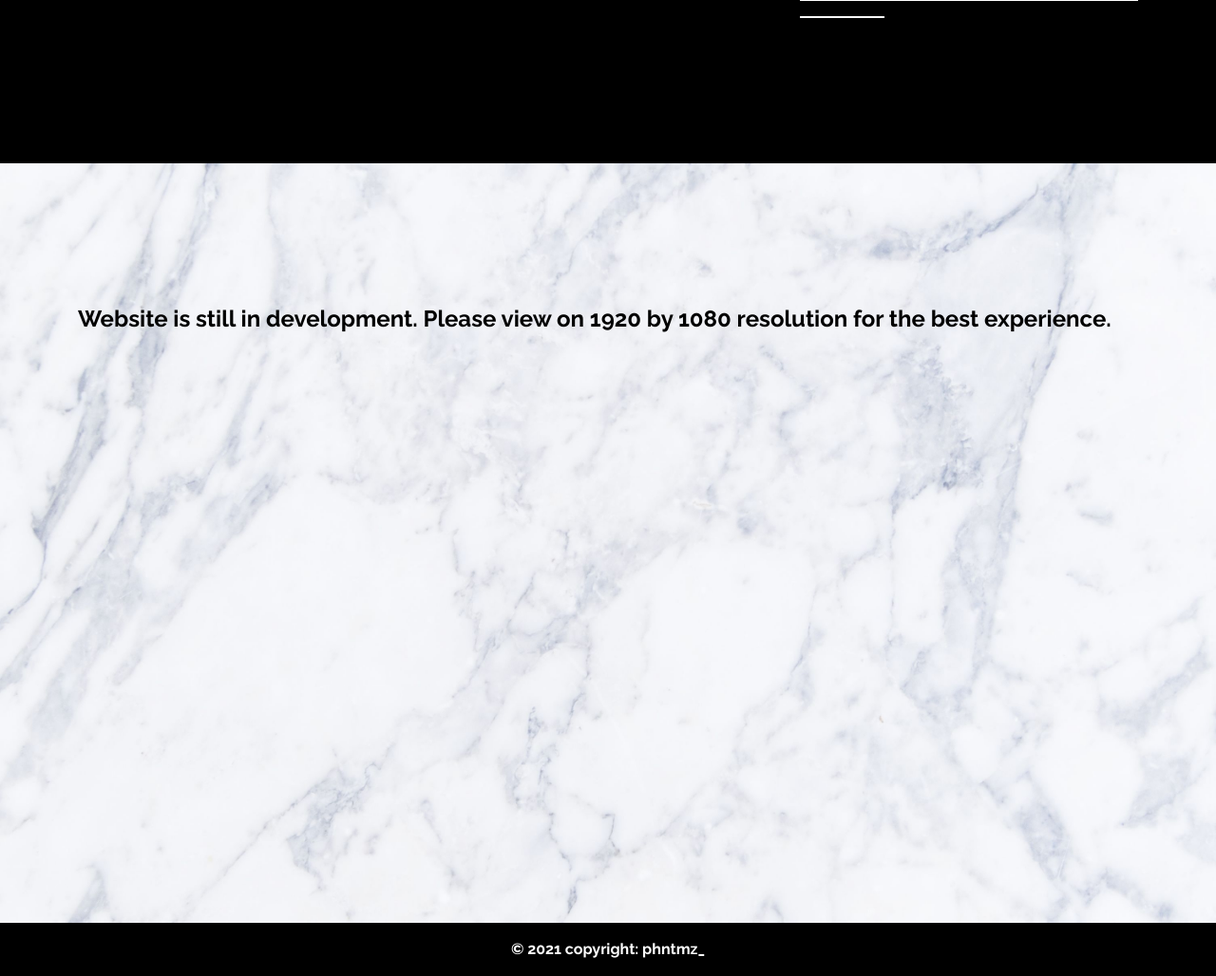
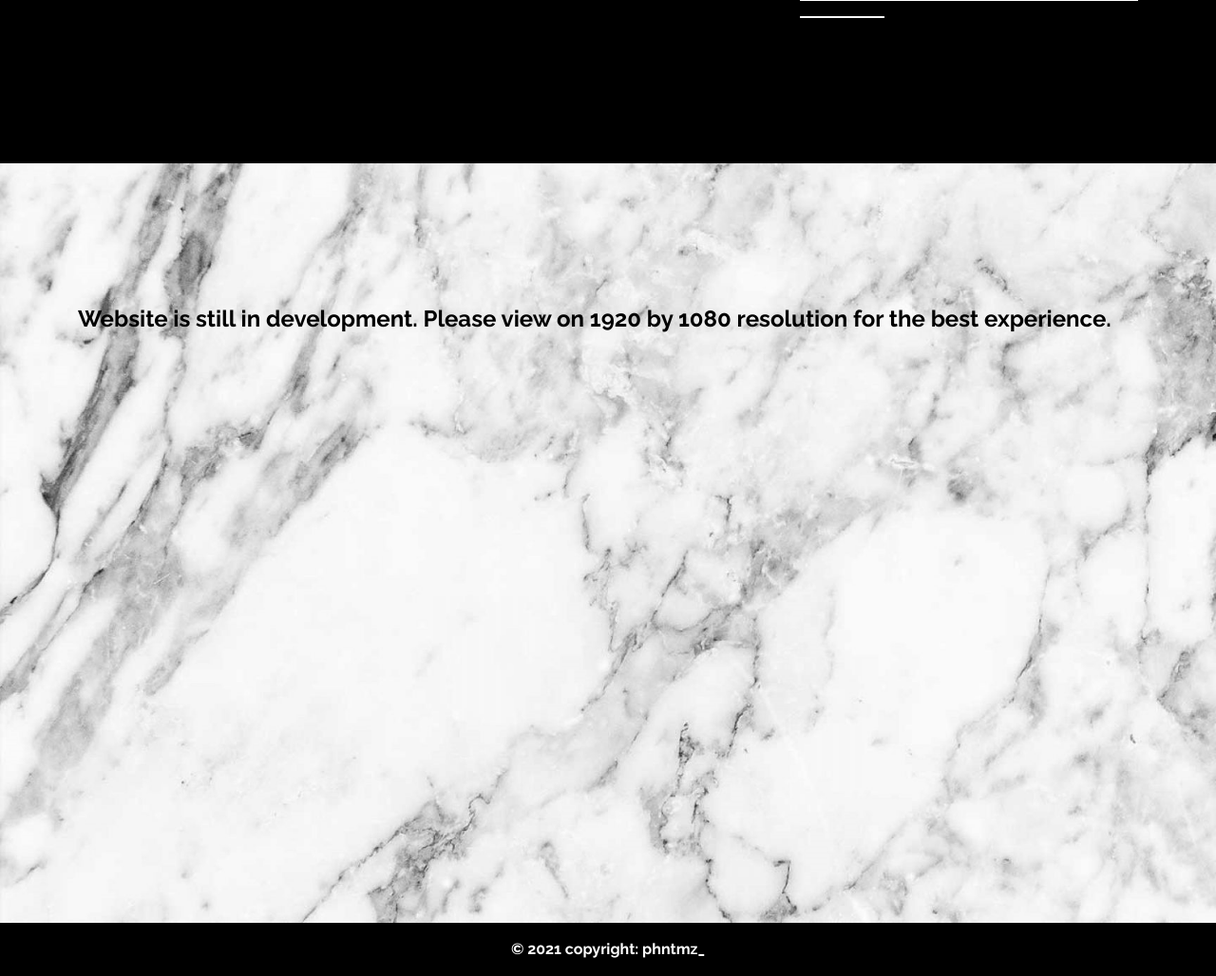
Before and after one commit to fntmz/phntmz_, a Django app: page / in a window 1280 px wide. Shown: the part 628-1656 px from the top of the page at 95% size. Run offline with Django 3.2, Linux system fonts and the light colour scheme; some libraries are stand-ins or nearby versions.

Commit message:
changed body background to another img

```diff
--- a/hello/static/css/darkmode.css
+++ b/hello/static/css/darkmode.css
@@ -1,7 +1,7 @@
 body[data-theme='dark_theme'] {
     --color: white;
     --background-color: black;
-    --background-image: url(../img/765801.jpg);
+    --background-image: url(../img/marble.jpg);
     --header-image: url(../img/marble.jpg);
 }
 
```
